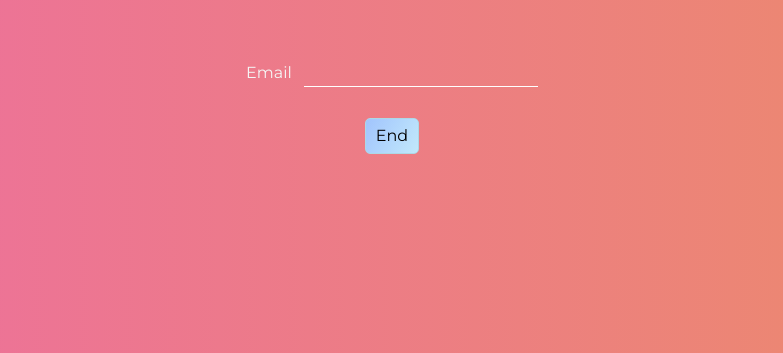
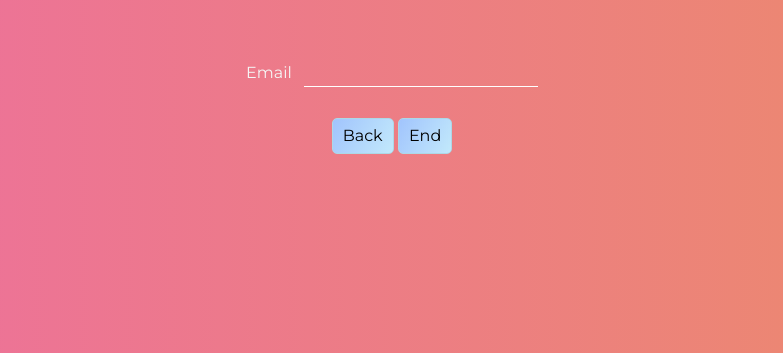
Before and after one commit to Prateekgautam21/Summergeeks, a Django app: page /end/ in a window 1280 px wide. Shown: the part 114-467 px from the top of the page, without its empty margins (248-1031 px from the left). Run offline with Django 3.2, Linux system fonts and the light colour scheme; some libraries are stand-ins or nearby versions.

Commit message:
Update end.html

```diff
--- a/geekapp/templates/geekapp/end.html
+++ b/geekapp/templates/geekapp/end.html
@@ -9,6 +9,7 @@
                             <label for="email">Email</label>
                             <input type="email" name="useremail" id="email" required>
                     </div>
+                    <input onclick="window.location.href = '/' " type="submit" name="" id="btn" value="Back">
                     <input type="submit" name="" id="btn" value="End">
                 </form>
         </div>
```
